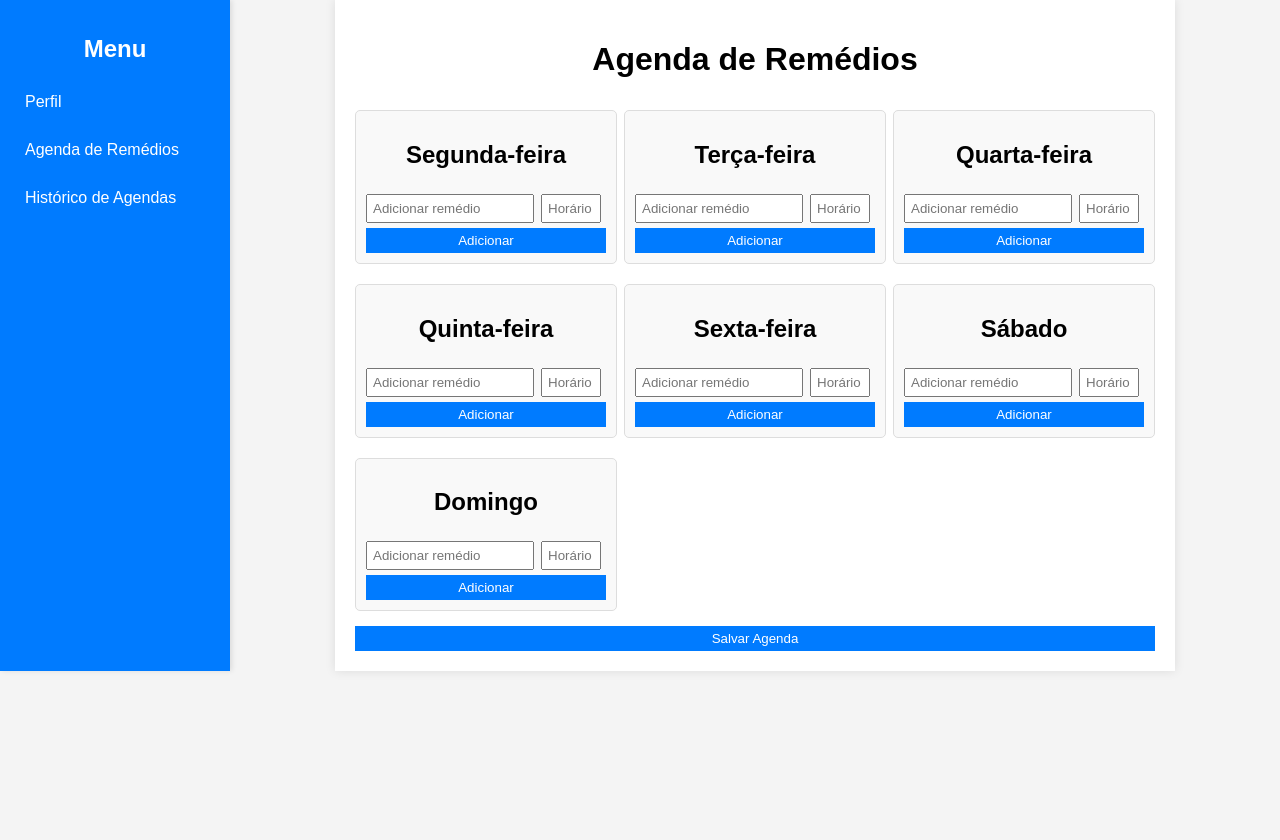
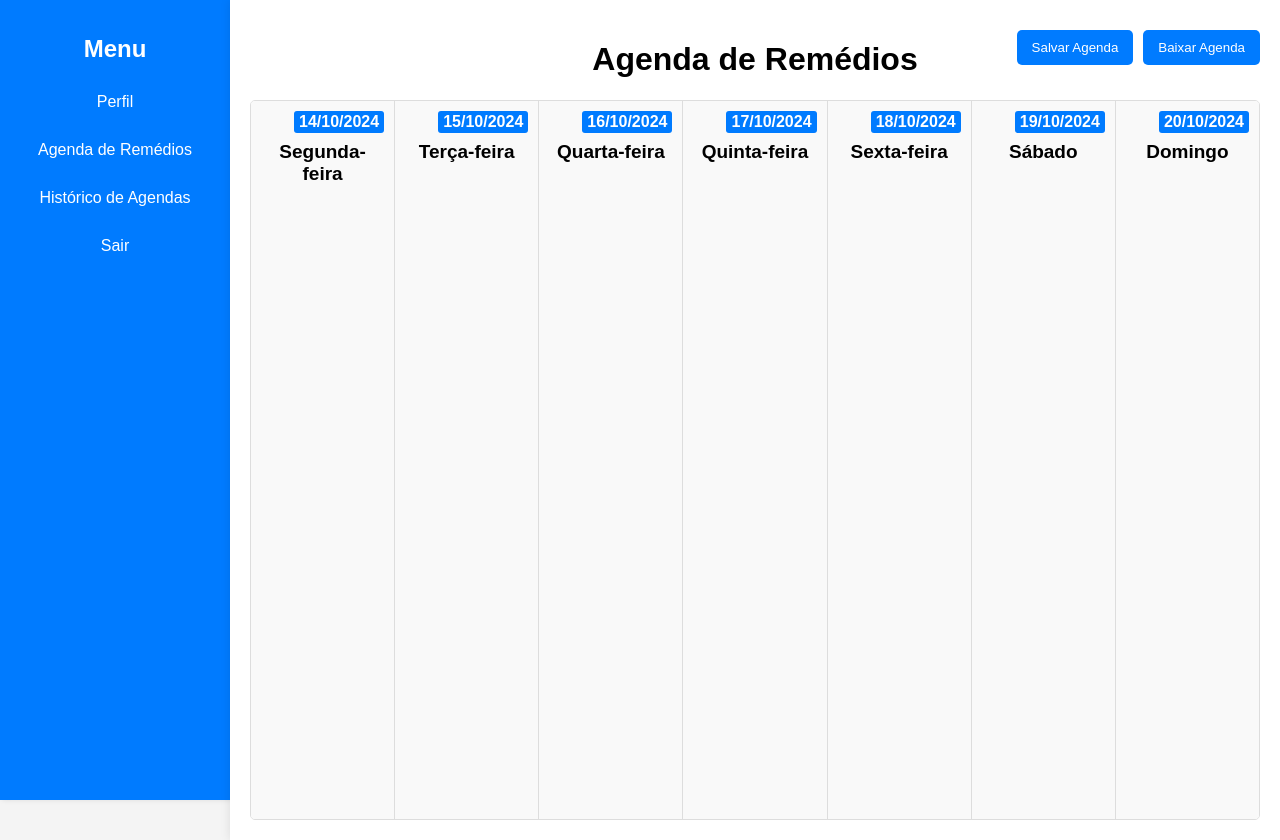
Before and after one commit to Scherer1221/Medidoso, a plain HTML site: page agenda-semanal.html in a window 1280 px wide. Before the commit the page ends 800 px from the top, so only its background shows below. Drawn offline with Linux system fonts and the light colour scheme.

Commit message:
subindo agenda

```diff
--- a/agenda-semanal.html
+++ b/agenda-semanal.html
@@ -5,11 +5,15 @@
     <meta name="viewport" content="width=device-width, initial-scale=1.0">
     <title>Agenda Semanal</title>
     <style>
-        body {
+        html, body {
+            height: 100%;
+            margin: 0;
+            padding: 0;
             font-family: Arial, sans-serif;
             background-color: #f4f4f4;
-            margin: 0;
-            padding: 0;
+        }
+
+        body {
             display: flex;
         }
 
@@ -49,82 +53,136 @@
 
         .container {
             flex: 1;
-            max-width: 800px;
             margin: 0 auto;
             padding: 20px;
             background-color: #fff;
             box-shadow: 0 0 10px rgba(0, 0, 0, 0.1);
+            display: flex;
+            flex-direction: column;
+            height: 100vh;
         }
 
         h1 {
             text-align: center;
+            position: relative;
         }
 
         .agenda {
             display: flex;
-            flex-wrap: wrap;
             justify-content: space-between;
+            flex-grow: 1;
+            border: 1px solid #ddd; /* Caixa envolvendo todos os dias */
+            border-radius: 5px;
+            overflow: hidden;
         }
 
         .dia {
-            width: 30%;
+            flex: 1;
+            padding: 10px;
+            display: flex;
+            flex-direction: column;
             background-color: #f9f9f9;
-            margin: 10px 0;
+            box-sizing: border-box;
+            position: relative;
+            align-items: center; /* Alinha o conteúdo ao centro */
+            cursor: pointer; /* Cursor para indicar que é clicável */
+        }
+
+        .dia:not(:last-child) {
+            border-right: 1px solid #ddd; /* Separador vertical entre os dias */
+        }
+
+        .dia h2 {
+            text-align: center;
+            font-size: 19px; /* Tamanho de fonte ajustado para 19px */
+            margin-bottom: 10px; /* Adicionado espaço abaixo do título */
+            margin-top: 30px; /* Margem superior maior para mover os dias mais para baixo */
+        }
+
+        ul {
+            list-style-type: none;
+            padding: 0;
+            flex-grow: 1;
+            text-align: center; /* Centraliza o conteúdo da lista */
+        }
+
+        .data {
+            position: absolute;
+            top: 10px;
+            right: 10px;
+            font-weight: bold;
+            background-color: #007bff;
+            color: white;
+            padding: 2px 5px;
+            border-radius: 3px;
+        }
+
+        /* Estilo da caixa modal */
+        .modal {
+            display: none; /* Inicialmente escondida */
+            position: fixed;
+            z-index: 1000;
+            left: 0;
+            top: 0;
+            width: 100%;
+            height: 100%;
+            background-color: rgba(0, 0, 0, 0.5);
+            justify-content: center;
+            align-items: center;
+        }
+
+        .modal-content {
+            background-color: white;
+            padding: 20px;
+            border-radius: 5px;
+            box-shadow: 0 0 10px rgba(0, 0, 0, 0.2);
+            text-align: center;
+            width: 300px; /* Largura fixa para a modal */
+        }
+
+        .close {
+            cursor: pointer;
+            color: #007bff;
+            margin-top: 10px;
+        }
+
+        input[type="text"], input[type="time"], textarea, input[type="file"] {
+            width: 100%;
             padding: 10px;
+            margin: 5px 0;
             border: 1px solid #ddd;
             border-radius: 5px;
         }
 
-        .dia h2 {
-            text-align: center;
-        }
-
-        .input-wrapper {
-            display: flex;
-            justify-content: space-between;
-        }
-
-        input {
-            width: 70%;
-            padding: 5px;
-            margin-top: 5px;
-            box-sizing: border-box;
-        }
-
-        .input-extra {
-            width: 25%;
-            padding: 5px;
-            margin-top: 5px;
-            box-sizing: border-box;
-            margin-right: 5px;
-        }
-
         button {
-            width: 100%;
-            padding: 5px;
-            margin-top: 5px;
             background-color: #007bff;
-            color: #fff;
+            color: white;
             border: none;
+            padding: 10px 15px;
+            border-radius: 5px;
             cursor: pointer;
+            margin-top: 10px;
         }
 
         button:hover {
             background-color: #0056b3;
         }
 
-        ul {
-            list-style-type: none;
-            padding: 0;
+        .checkbox-group {
+            display: flex;
+            justify-content: space-between;
+            margin-bottom: 10px;
         }
 
-        .remove-btn {
-            background-color: #ff4d4d;
-            color: white;
-            border: none;
-            padding: 2px 5px;
-            margin-left: 10px;
-            cursor: pointer;
+        .button-container {
+            position: absolute;
+            top: 20px;
+            right: 20px;
+            display: flex;
+        }
+
+        .button-container button {
+            margin-left: 10px; /* Espaçamento entre os botões */
         }
     </style>
 </head>
@@ -135,132 +193,171 @@
             <li><a href="#">Perfil</a></li>
             <li><a href="#">Agenda de Remédios</a></li>
             <li><a href="#">Histórico de Agendas</a></li>
+            <li><a href="#">Sair</a></li> <!-- Botão Sair -->
         </ul>
     </div>
     <div class="container">
         <h1>Agenda de Remédios</h1>
+        <div class="button-container"> <!-- Div para os botões de salvar e baixar -->
+            <button class="save-button" onclick="salvarAgenda()">Salvar Agenda</button> <!-- Botão de Salvar Agenda -->
+            <button class="download-button" onclick="baixarAgenda()">Baixar Agenda</button> <!-- Botão de Baixar Agenda -->
+        </div>
         <div class="agenda">
-            <div class="dia">
+            <div class="dia" onclick="abrirModal()">
                 <h2>Segunda-feira</h2>
+                <span class="data" id="data-segunda"></span>
                 <ul id="lista-segunda"></ul>
-                <div class="input-wrapper">
-                    <input type="text" id="input-segunda" placeholder="Adicionar remédio">
-                    <input type="text" class="input-extra" id="extra-input-segunda" placeholder="Horário">
-                </div>
-                <button onclick="adicionarRemedio('segunda')">Adicionar</button>
             </div>
-            <div class="dia">
+            <div class="dia" onclick="abrirModal()">
                 <h2>Terça-feira</h2>
+                <span class="data" id="data-terca"></span>
                 <ul id="lista-terca"></ul>
-                <div class="input-wrapper">
-                    <input type="text" id="input-terca" placeholder="Adicionar remédio">
-                    <input type="text" class="input-extra" id="extra-input-terca" placeholder="Horário">
-                </div>
-                <button onclick="adicionarRemedio('terca')">Adicionar</button>
             </div>
-            <div class="dia">
+            <div class="dia" onclick="abrirModal()">
                 <h2>Quarta-feira</h2>
+                <span class="data" id="data-quarta"></span>
                 <ul id="lista-quarta"></ul>
-                <div class="input-wrapper">
-                    <input type="text" id="input-quarta" placeholder="Adicionar remédio">
-                    <input type="text" class="input-extra" id="extra-input-quarta" placeholder="Horário">
-                </div>
-                <button onclick="adicionarRemedio('quarta')">Adicionar</button>
             </div>
-            <div class="dia">
+            <div class="dia" onclick="abrirModal()">
                 <h2>Quinta-feira</h2>
+                <span class="data" id="data-quinta"></span>
                 <ul id="lista-quinta"></ul>
-                <div class="input-wrapper">
-                    <input type="text" id="input-quinta" placeholder="Adicionar remédio">
-                    <input type="text" class="input-extra" id="extra-input-quinta" placeholder="Horário">
-                </div>
-                <button onclick="adicionarRemedio('quinta')">Adicionar</button>
             </div>
-            <div class="dia">
+            <div class="dia" onclick="abrirModal()">
                 <h2>Sexta-feira</h2>
+                <span class="data" id="data-sexta"></span>
                 <ul id="lista-sexta"></ul>
-                <div class="input-wrapper">
-                    <input type="text" id="input-sexta" placeholder="Adicionar remédio">
-                    <input type="text" class="input-extra" id="extra-input-sexta" placeholder="Horário">
-                </div>
-                <button onclick="adicionarRemedio('sexta')">Adicionar</button>
             </div>
-            <div class="dia">
+            <div class="dia" onclick="abrirModal()">
                 <h2>Sábado</h2>
+                <span class="data" id="data-sabado"></span>
                 <ul id="lista-sabado"></ul>
-                <div class="input-wrapper">
-                    <input type="text" id="input-sabado" placeholder="Adicionar remédio">
-                    <input type="text" class="input-extra" id="extra-input-sabado" placeholder="Horário">
-                </div>
-                <button onclick="adicionarRemedio('sabado')">Adicionar</button>
             </div>
-            <div class="dia">
+            <div class="dia" onclick="abrirModal()">
                 <h2>Domingo</h2>
+                <span class="data" id="data-domingo"></span>
                 <ul id="lista-domingo"></ul>
-                <div class="input-wrapper">
-                    <input type="text" id="input-domingo" placeholder="Adicionar remédio">
-                    <input type="text" class="input-extra" id="extra-input-domingo" placeholder="Horário">
-                </div>
-                <button onclick="adicionarRemedio('domingo')">Adicionar</button>
             </div>
         </div>
-        <button onclick="salvarAgenda()">Salvar Agenda</button>
+    </div>
+
+    <!-- Caixa modal -->
+    <div class="modal" id="modal">
+        <div class="modal-content">
+            <h2>Adicionar Remédio</h2> <!-- Removido o dia da semana do título -->
+            <div class="checkbox-group">
+                <label><input type="checkbox" id="check-segunda"> S</label>
+                <label><input type="checkbox" id="check-terca"> T</label>
+                <label><input type="checkbox" id="check-quarta"> Q</label>
+                <label><input type="checkbox" id="check-quinta"> Q</label>
+                <label><input type="checkbox" id="check-sexta"> S</label>
+                <label><input type="checkbox" id="check-sabado"> S</label>
+                <label><input type="checkbox" id="check-domingo"> D</label>
+            </div>
+            <form id="form-remedio" onsubmit="adicionarRemedio(event)">
+                <input type="text" id="remedio" placeholder="Nome do Remédio" required>
+                <input type="time" id="horario" required>
+                <input type="file" id="imagem" accept="image/*"> <!-- Campo para enviar imagem -->
+                <textarea id="observacoes" placeholder="Observações" rows="4"></textarea>
+                <button type="submit">Adicionar Remédio</button>
+                <span class="close" onclick="fecharModal()">Fechar</span>
+            </form>
+        </div>
     </div>
 
     <script>
-        // Função para adicionar um remédio ao dia correspondente
-        function adicionarRemedio(dia) {
-            const inputRemedio = document.getElementById(`input-${dia}`);
-            const inputExtra = document.getElementById(`extra-input-${dia}`);
-            const lista = document.getElementById(`lista-${dia}`);
+        // Função para gerar as datas da semana
+        function gerarDatasDaSemana() {
+            const dias = ['segunda', 'terca', 'quarta', 'quinta', 'sexta', 'sabado', 'domingo'];
+            const hoje = new Date(); // Data atual
+            const diaDaSemanaAtual = hoje.getDay(); // Dia da semana atual (0 = domingo, 6 = sábado)
+            const primeiroDiaSemana = new Date(hoje);
 
-            if (inputRemedio.value.trim() !== "") {
-                const novoRemedio = document.createElement("li");
+            // Ajusta para o início da semana (segunda-feira)
+            primeiroDiaSemana.setDate(hoje.getDate() - ((diaDaSemanaAtual + 6) % 7));
 
-                if (inputExtra.value.trim() !== "") {
-                    novoRemedio.textContent = `${inputRemedio.value} - ${inputExtra.value}`;
-                } else {
-                    novoRemedio.textContent = inputRemedio.value;
-                }
+            dias.forEach((dia, index) => {
+                const dataElemento = document.getElementById(`data-${dia}`);
+                const dataAtual = new Date(primeiroDiaSemana);
+                dataAtual.setDate(primeiroDiaSemana.getDate() + index);
 
-                // Botão para remover o remédio
-                const botaoRemover = document.createElement("button");
-                botaoRemover.textContent = "Remover";
-                botaoRemover.classList.add("remove-btn");
-                botaoRemover.onclick = function() {
-                    lista.removeChild(novoRemedio);
-                };
+                const diaMes = dataAtual.getDate();
+                const mes = dataAtual.getMonth() + 1; // Meses começam do 0
+                const ano = dataAtual.getFullYear();
 
-                // Adiciona o botão de remover ao remédio
-                novoRemedio.appendChild(botaoRemover);
-
-                // Adiciona o remédio na lista do dia
-                lista.appendChild(novoRemedio);
-
-                // Limpa os campos de input
-                inputRemedio.value = "";
-                inputExtra.value = "";
-            }
+                dataElemento.textContent = `${diaMes}/${mes}/${ano}`;
+            });
         }
 
-        // Função para salvar a agenda (sem mensagem de alerta)
+        // Função para abrir a modal
+        function abrirModal() {
+            document.getElementById('modal').style.display = 'flex';
+        }
+
+        // Função para fechar a modal
+        function fecharModal() {
+            document.getElementById('modal').style.display = 'none';
+            document.getElementById('form-remedio').reset(); // Limpa o formulário
+            document.querySelectorAll('.modal input[type="checkbox"]').forEach(checkbox => {
+                checkbox.checked = false; // Limpa os checkboxes
+            });
+        }
+
+        // Função para adicionar remédio na lista do dia selecionado
+        function adicionarRemedio(event) {
+            event.preventDefault(); // Evita o envio do formulário
+
+            const remedio = document.getElementById('remedio').value;
+            const horario = document.getElementById('horario').value;
+            const observacoes = document.getElementById('observacoes').value;
+            const imagem = document.getElementById('imagem').files[0]; // Captura a imagem
+
+            const dias = {
+                'check-segunda': 'lista-segunda',
+                'check-terca': 'lista-terca',
+                'check-quarta': 'lista-quarta',
+                'check-quinta': 'lista-quinta',
+                'check-sexta': 'lista-sexta',
+                'check-sabado': 'lista-sabado',
+                'check-domingo': 'lista-domingo'
+            };
+
+            for (const [checkboxId, listaId] of Object.entries(dias)) {
+                const checkbox = document.getElementById(checkboxId);
+                if (checkbox.checked) {
+                    const listaElemento = document.getElementById(listaId);
+                    const li = document.createElement('li');
+                    li.textContent = `${remedio} - ${horario} ${observacoes ? `(${observacoes})` : ''}`;
+
+                    // Se uma imagem foi selecionada, adiciona um link para visualizá-la
+                    if (imagem) {
+                        const imgUrl = URL.createObjectURL(imagem);
+                        const imgLink = document.createElement('a');
+                        imgLink.href = imgUrl;
+                        imgLink.target = '_blank';
+                        imgLink.textContent = ' Ver Imagem'; // Texto do link para visualizar a imagem
+                        li.appendChild(imgLink);
+                    }
+
+                    listaElemento.appendChild(li);
+                }
+            }
+
+            fecharModal(); // Fecha a modal após adicionar
+        }
+
+        // Função para salvar a agenda (sem implementação específica)
         function salvarAgenda() {
-            const dias = ["segunda", "terca", "quarta", "quinta", "sexta", "sabado", "domingo"];
-            let agendaTexto = "Agenda:\n";
+            alert('Agenda salva com sucesso!'); // Mensagem de sucesso, você pode implementar lógica de salvamento real
+        }
 
-            dias.forEach(dia => {
-                const listaDia = document.getElementById(`lista-${dia}`);
-                if (listaDia.childNodes.length > 0) {
-                    agendaTexto += `${dia.charAt(0).toUpperCase() + dia.slice(1)}:\n`;
-                    listaDia.childNodes.forEach(remedio => {
-                        agendaTexto += ` - ${remedio.firstChild.textContent}\n`;
-                    });
-                }
-            });
+        // Função para baixar a agenda (sem implementação específica)
+        function baixarAgenda() {
+            alert('Função de baixar agenda ainda não implementada!'); // Mensagem de informação
+        }
 
-            // Aqui você pode processar a agenda como necessário, sem exibir um alerta
-            console.log(agendaTexto); // Exemplo: salvar no console
-        }
+        // Chama a função para gerar as datas
+        gerarDatasDaSemana();
     </script>
 </body>
 </html>
```
